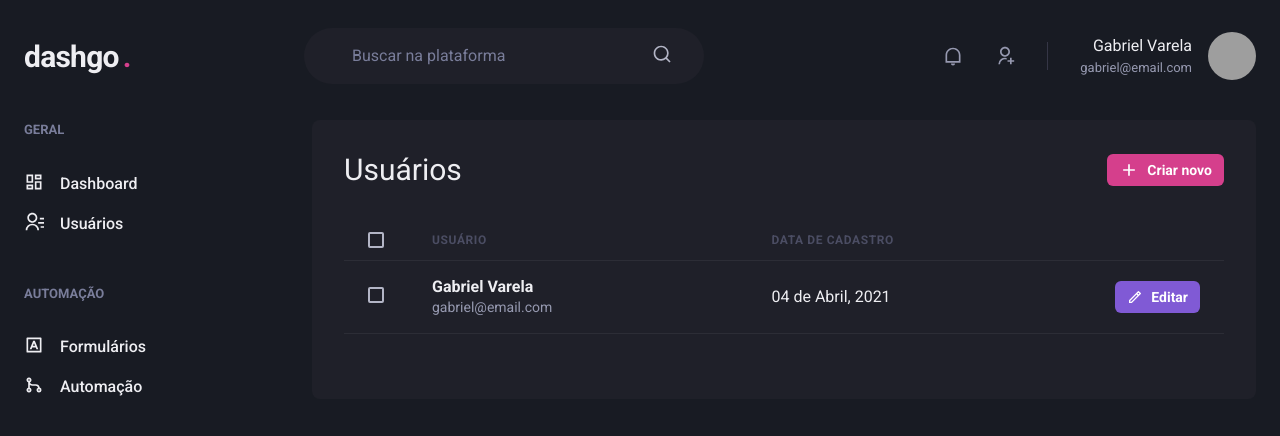
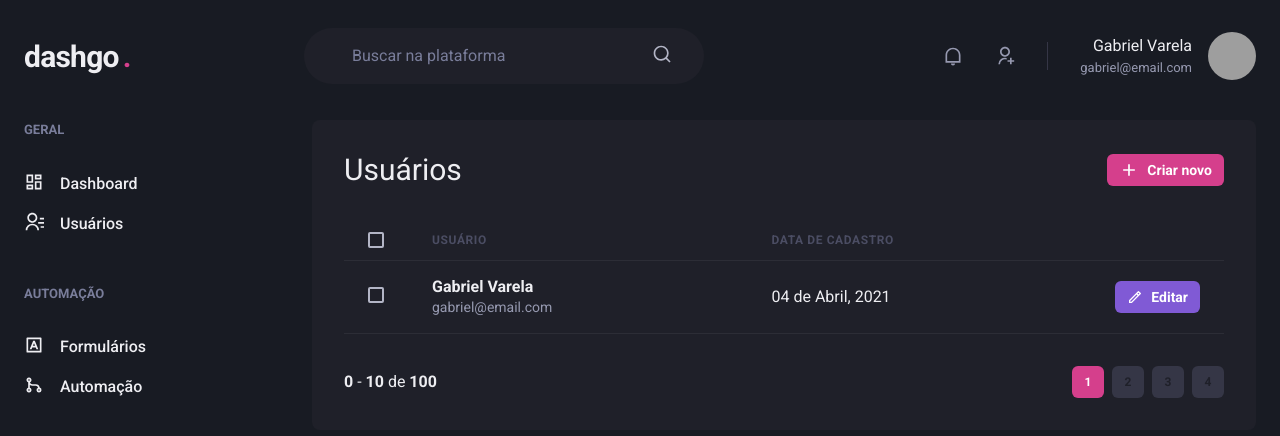
Before and after one commit to gabrielvrl/dashgo, a Next.js app: page /users in a window 1280 px wide. Shown: the top 436 px of the page. Built offline with nearby package versions, Linux system fonts and the light colour scheme; grey boxes are pictures that could not be loaded.

Commit message:
Pagination

```diff
--- /dev/null
+++ b/src/components/Pagination.tsx
@@ -0,0 +1,69 @@
+import { Box, Button, Stack } from "@chakra-ui/react";
+
+export default function Pagination() {
+  return(
+    <Stack
+      direction="row"
+      mt="8"
+      justify="space-between"
+      align="center"
+      spacing="6"
+    >
+      <Box>
+        <strong>0</strong> - <strong>10</strong> de <strong>100</strong>
+      </Box>
+      <Stack direction="row" spacing="2">
+        <Button
+          size="sm"
+          fontSize="xs"
+          width="4"
+          colorScheme="pink"
+          disabled
+          _disabled={{
+            bg: 'pink.500',
+            cursor: 'default'
+          }}
+        >
+          1
+        </Button>
+
+        <Button
+          size="sm"
+          fontSize="xs"
+          width="4"
+          bg="gray.700"
+          _hover={{
+            bg: 'gray.500'
+          }}
+        >
+          2
+        </Button>
+
+        <Button
+          size="sm"
+          fontSize="xs"
+          width="4"
+          bg="gray.700"
+          _hover={{
+            bg: 'gray.500'
+          }}
+        >
+          3
+        </Button>
+
+        <Button
+          size="sm"
+          fontSize="xs"
+          width="4"
+          bg="gray.700"
+          _hover={{
+            bg: 'gray.500'
+          }}
+        >
+          4
+        </Button>
+      </Stack>
+
+    </Stack>
+  );
+}
--- a/src/pages/users/index.tsx
+++ b/src/pages/users/index.tsx
@@ -1,3 +1,4 @@
+import Pagination from "@/components/Pagination";
 import { Box, Button, Checkbox, Flex, Heading, Icon, Table, Tbody, Td, Th, Thead, Tr, Text } from "@chakra-ui/react";
 import { RiAddLine, RiPencilLine } from "react-icons/ri";
 
@@ -55,8 +56,9 @@
             </Tbody>
           </Table>
 
+          <Pagination />
+
         </Box>
-
       </Flex>
     </Box>
   )
```
Also changed, not shown: src/pages/users/create.tsx (added).
